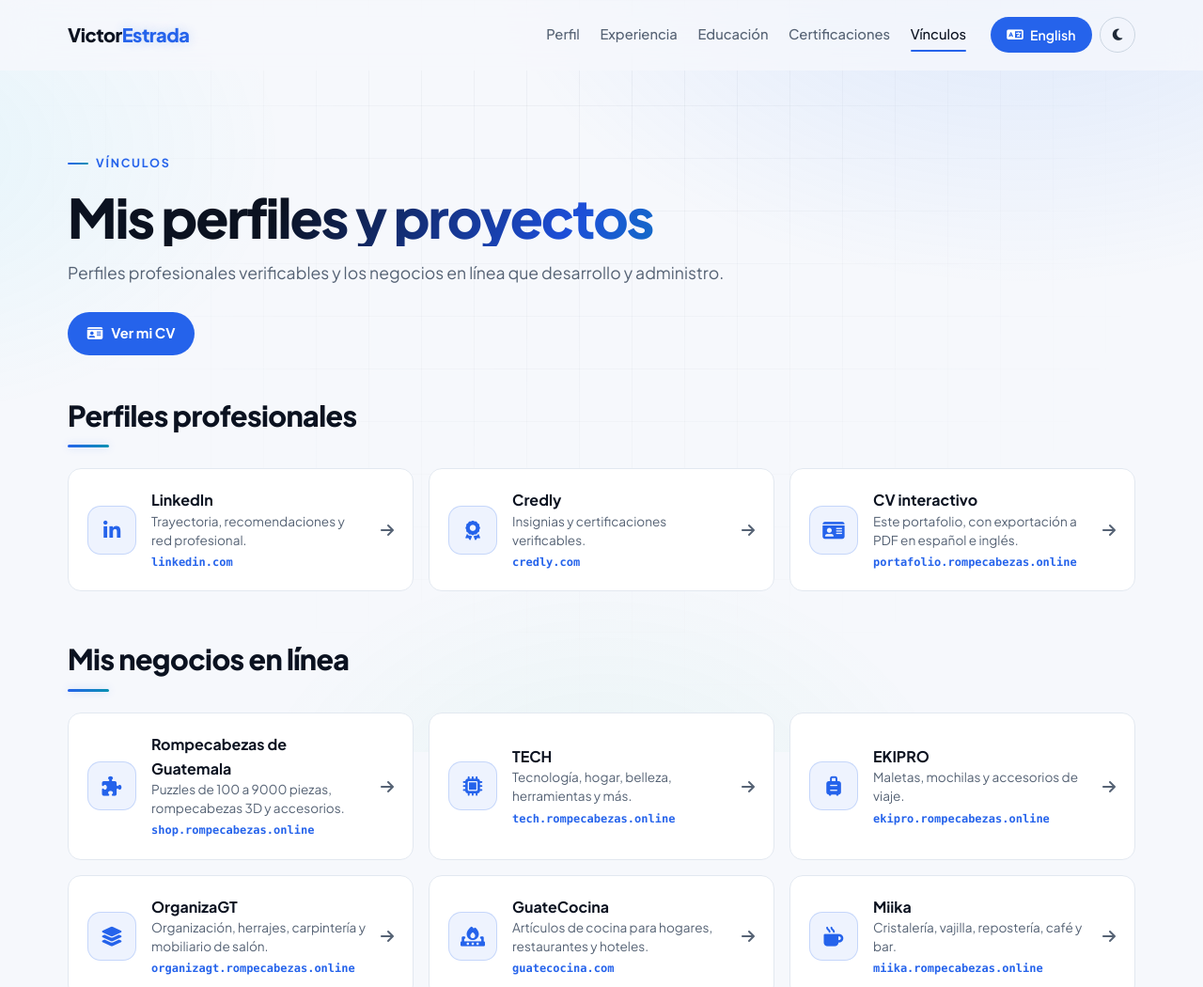
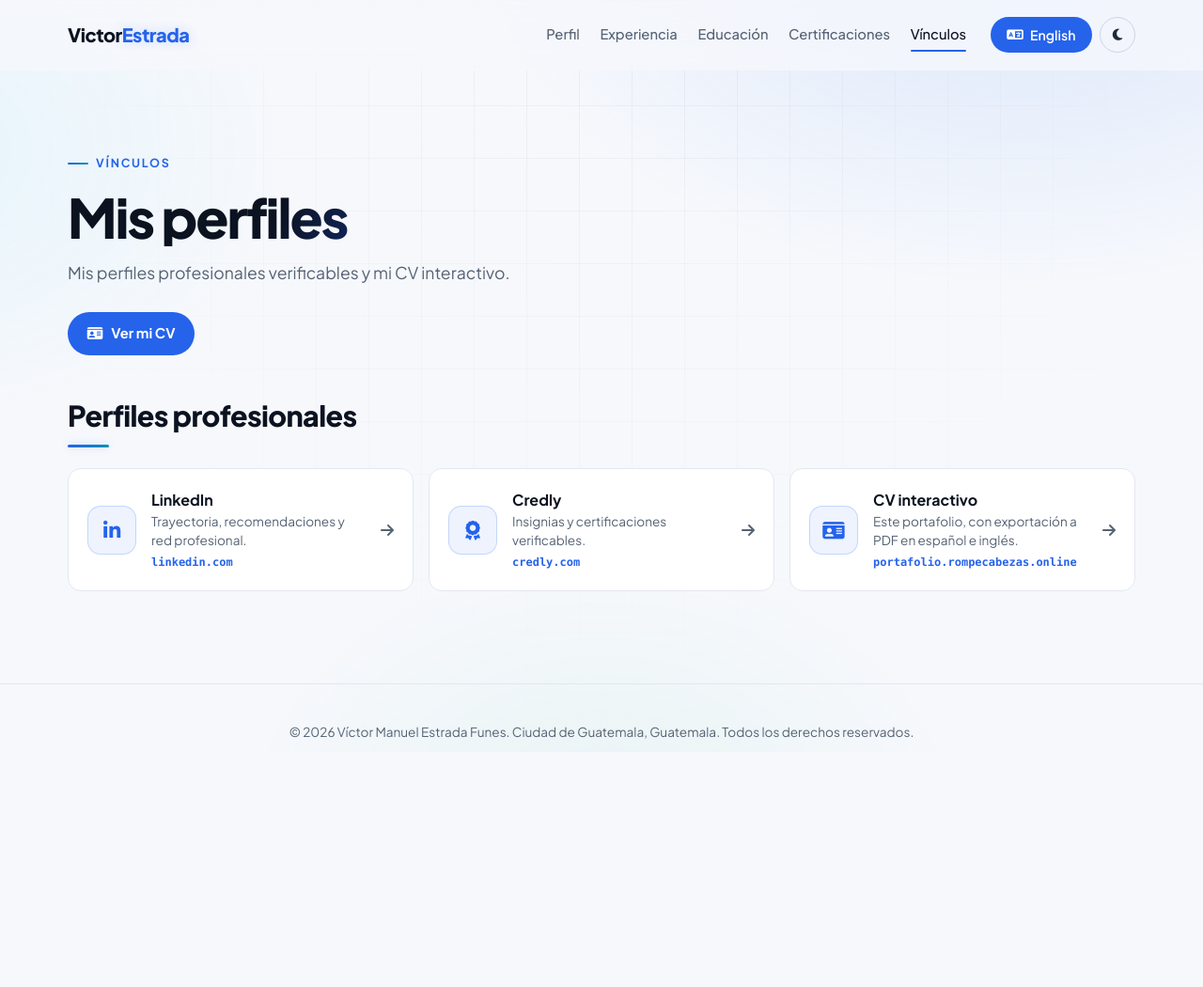
Before and after one commit to vmef1980/portafolio, a plain HTML site: page vinculos.html in a window 1280 px wide. Shown: the top 1050 px of the page at 94% size. After the commit the page ends 830 px from the top, so only its background shows below. Drawn offline with Linux system fonts and the light colour scheme.

Commit message:
Publicación 2026-11-18 03:53 (5 archivos)

```diff
--- a/js/admin.js
+++ b/js/admin.js
@@ -105,13 +105,14 @@
   LISTS.vinculos = {
     title: 'Vínculos',
     itemName: 'vínculo',
-    summary: (it) => [it.nombre && it.nombre.es, it.grupo && it.grupo.es].filter(Boolean).join(' · '),
+    summary: (it) => [it.nombre && it.nombre.es, it.grupo && it.grupo.es, it.oculto === 'si' ? '(oculto)' : ''].filter(Boolean).join(' · '),
     fields: [
       F.bi('nombre', 'Nombre', { required: true }),
       F.bi('grupo', 'Grupo', { help: 'Los vínculos con el mismo grupo se muestran juntos. Ej.: «Mis negocios en línea».' }),
       F.bi('descripcion', 'Descripción'),
       F.text('url', 'Dirección (URL)', { half: true, required: true, inputType: 'url' }),
-      F.text('icono', 'Ícono (Font Awesome)', { half: true, help: 'Ej.: fas fa-cube, fab fa-github. Lista en fontawesome.com/icons' })
+      F.text('icono', 'Ícono (Font Awesome)', { half: true, help: 'Ej.: fas fa-cube, fab fa-github. Lista en fontawesome.com/icons' }),
+      { key: 'oculto', label: 'Mostrar en la página', type: 'select', half: true, options: [['', 'Visible'], ['si', 'Oculto']] }
     ],
     blank: () => ({ nombre: { es: '', en: '' }, grupo: { es: 'Mis negocios en línea', en: 'My online businesses' }, descripcion: { es: '', en: '' }, url: 'https://', icono: 'fas fa-link' })
   };
--- a/js/data.js
+++ b/js/data.js
@@ -7,7 +7,7 @@
  */
 window.CV_DEFAULT_DATA = {
   "version": 2,
-  "updatedAt": "2026-11-18T09:35:04.000Z",
+  "updatedAt": "2026-11-18T09:49:00.000Z",
   "personal": {
     "nombre": "Víctor Manuel Estrada Funes",
     "titulo": {
@@ -760,7 +760,8 @@ window.CV_DEFAULT_DATA = {
         "en": "Career history, recommendations and network."
       },
       "url": "https://www.linkedin.com/in/estradafunes/",
-      "icono": "fab fa-linkedin-in"
+      "icono": "fab fa-linkedin-in",
+      "oculto": ""
     },
     {
       "grupo": {
@@ -776,7 +777,8 @@ window.CV_DEFAULT_DATA = {
         "en": "Verifiable badges and certifications."
       },
       "url": "https://www.credly.com/users/victor-estrada.2114d8cf",
-      "icono": "fas fa-award"
+      "icono": "fas fa-award",
+      "oculto": ""
     },
     {
       "grupo": {
@@ -792,7 +794,8 @@ window.CV_DEFAULT_DATA = {
         "en": "This portfolio, with PDF export in Spanish and English."
       },
       "url": "https://portafolio.rompecabezas.online/",
-      "icono": "fas fa-id-card"
+      "icono": "fas fa-id-card",
+      "oculto": ""
     },
     {
       "grupo": {
@@ -808,7 +811,8 @@ window.CV_DEFAULT_DATA = {
         "en": "Jigsaw puzzles from 100 to 9,000 pieces, 3D puzzles and accessories."
       },
       "url": "https://shop.rompecabezas.online/",
-      "icono": "fas fa-puzzle-piece"
+      "icono": "fas fa-puzzle-piece",
+      "oculto": "si"
     },
     {
       "grupo": {
@@ -824,7 +828,8 @@ window.CV_DEFAULT_DATA = {
         "en": "Technology, home, beauty, tools and more."
       },
       "url": "https://tech.rompecabezas.online/",
-      "icono": "fas fa-microchip"
+      "icono": "fas fa-microchip",
+      "oculto": "si"
     },
     {
       "grupo": {
@@ -840,7 +845,8 @@ window.CV_DEFAULT_DATA = {
         "en": "Luggage, backpacks and travel accessories."
       },
       "url": "https://ekipro.rompecabezas.online/",
-      "icono": "fas fa-suitcase-rolling"
+      "icono": "fas fa-suitcase-rolling",
+      "oculto": "si"
     },
     {
       "grupo": {
@@ -856,7 +862,8 @@ window.CV_DEFAULT_DATA = {
         "en": "Storage, hardware, carpentry and salon furniture."
       },
       "url": "https://organizagt.rompecabezas.online/",
-      "icono": "fas fa-layer-group"
+      "icono": "fas fa-layer-group",
+      "oculto": "si"
     },
     {
       "grupo": {
@@ -872,7 +879,8 @@ window.CV_DEFAULT_DATA = {
         "en": "Kitchenware for homes, restaurants and hotels."
       },
       "url": "https://guatecocina.com/",
-      "icono": "fas fa-fire-burner"
+      "icono": "fas fa-fire-burner",
+      "oculto": "si"
     },
     {
       "grupo": {
@@ -888,7 +896,8 @@ window.CV_DEFAULT_DATA = {
         "en": "Glassware, tableware, baking, coffee and bar supplies."
       },
       "url": "https://miika.rompecabezas.online/",
-      "icono": "fas fa-mug-hot"
+      "icono": "fas fa-mug-hot",
+      "oculto": "si"
     },
     {
       "grupo": {
@@ -904,7 +913,8 @@ window.CV_DEFAULT_DATA = {
         "en": "3D printing, keychains, décor and custom designs."
       },
       "url": "https://guate3d.rompecabezas.online/",
-      "icono": "fas fa-cube"
+      "icono": "fas fa-cube",
+      "oculto": "si"
     }
   ]
 };
--- a/js/i18n.js
+++ b/js/i18n.js
@@ -54,10 +54,10 @@
       backTop: 'Volver arriba',
       pdfSecCursos: 'Formación complementaria',
       linksPageTitle: 'Vínculos | Víctor Manuel Estrada Funes',
-      linksMetaDescription: 'Perfiles profesionales y negocios en línea de Víctor Manuel Estrada Funes.',
+      linksMetaDescription: 'Perfiles profesionales de Víctor Manuel Estrada Funes.',
       linksEyebrow: 'Vínculos',
-      linksTitle: 'Mis perfiles y proyectos',
-      linksLead: 'Perfiles profesionales verificables y los negocios en línea que desarrollo y administro.',
+      linksTitle: 'Mis perfiles',
+      linksLead: 'Mis perfiles profesionales verificables y mi CV interactivo.',
       linksVisit: 'Visitar',
       linksBack: 'Ver mi CV',
       footerVinculos: 'Vínculos',
@@ -126,10 +126,10 @@
       backTop: 'Back to top',
       pdfSecCursos: 'Additional training',
       linksPageTitle: 'Links | Víctor Manuel Estrada Funes',
-      linksMetaDescription: 'Professional profiles and online businesses of Víctor Manuel Estrada Funes.',
+      linksMetaDescription: 'Professional profiles of Víctor Manuel Estrada Funes.',
       linksEyebrow: 'Links',
-      linksTitle: 'My profiles and projects',
-      linksLead: 'Verifiable professional profiles and the online businesses I build and run.',
+      linksTitle: 'My profiles',
+      linksLead: 'My verifiable professional profiles and interactive résumé.',
       linksVisit: 'Visit',
       linksBack: 'View my résumé',
       footerVinculos: 'Links',
--- a/js/render.js
+++ b/js/render.js
@@ -258,7 +258,7 @@
     const el = $('#links-groups');
     if (!el) return;
     const groups = [];
-    list.forEach((v) => {
+    list.filter((v) => v.oculto !== 'si' && v.oculto !== true).forEach((v) => {
       const g = pick(v.grupo) || '';
       let group = groups.find((x) => x.name === g);
       if (!group) { group = { name: g, items: [] }; groups.push(group); }
--- a/vinculos.html
+++ b/vinculos.html
@@ -4,7 +4,7 @@
     <meta charset="UTF-8">
     <meta name="viewport" content="width=device-width, initial-scale=1.0">
     <title>Vínculos | Víctor Manuel Estrada Funes</title>
-    <meta name="description" content="Perfiles profesionales y negocios en línea de Víctor Manuel Estrada Funes.">
+    <meta name="description" content="Perfiles profesionales de Víctor Manuel Estrada Funes.">
     <meta name="theme-color" content="#0b0f19">
     <meta name="color-scheme" content="dark light">
     <link rel="icon" href="img/perfil.ico" id="dynamic-favicon">
@@ -13,7 +13,7 @@
     <meta property="og:type" content="website">
     <meta property="og:url" content="https://portafolio.rompecabezas.online/vinculos.html">
     <meta property="og:title" content="Vínculos | Víctor Manuel Estrada Funes">
-    <meta property="og:description" content="Perfiles profesionales y negocios en línea de Víctor Manuel Estrada Funes.">
+    <meta property="og:description" content="Perfiles profesionales de Víctor Manuel Estrada Funes.">
     <meta property="og:image" content="https://portafolio.rompecabezas.online/img/perfil.jpg">
     <meta name="twitter:card" content="summary">
 
@@ -57,7 +57,7 @@
     <main id="main">
         <section class="links-hero">
             <p class="eyebrow" data-i18n="linksEyebrow">Vínculos</p>
-            <h1 data-i18n="linksTitle">Mis perfiles y proyectos</h1>
+            <h1 data-i18n="linksTitle">Mis perfiles</h1>
             <p class="links-hero__lead" data-i18n="linksLead"></p>
             <a class="btn-cta" href="index.html"><i class="fas fa-id-card" aria-hidden="true"></i><span data-i18n="linksBack">Ver mi CV</span></a>
         </section>
```
